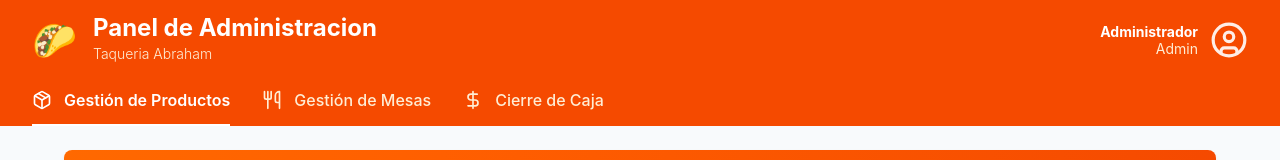
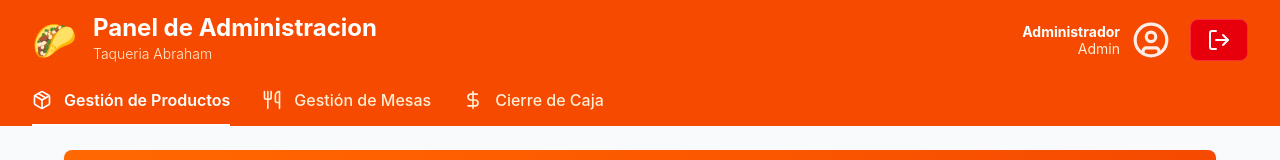
Before and after one commit to Jose-Diaz58/AdminTaco, a React (Vite) app: page /Manager/Productos in a window 1280 px wide. Shown: the top 160 px of the page. Built offline with nearby package versions, Linux system fonts and the light colour scheme; no server answers.

Commit message:
Antes del merge con main

```diff
--- a/src/components/menu/HeaderAdmin.jsx
+++ b/src/components/menu/HeaderAdmin.jsx
@@ -1,4 +1,5 @@
-import {Menu, UserCircle} from "lucide-react"
+import {Menu, UserCircle, LogOut} from "lucide-react";
+import { NavLink} from "react-router"
 
 export function HeaderAdmin({toggleSidebar}) {
   return (
@@ -22,6 +23,9 @@ export function HeaderAdmin({toggleSidebar}) {
                 <span className="text-sm text-orange-100 leading-tight">Admin</span>
             </div>
             <UserCircle size={38} className="text-white opacity-90"/>
+            <NavLink  to={"/Inicio"}className="flex items-center gap-2 bg-red-600 text-white px-4 py-2 ml-2 rounded-lg font-medium border border-red-500 transition-all duration-300 hover:bg-red-700 hover:shadow-lg hover:-translate-y-1 hover:border-red-600 active:scale-95">
+          <LogOut/>
+        </NavLink>
         </div>
     </div>
   )
```
